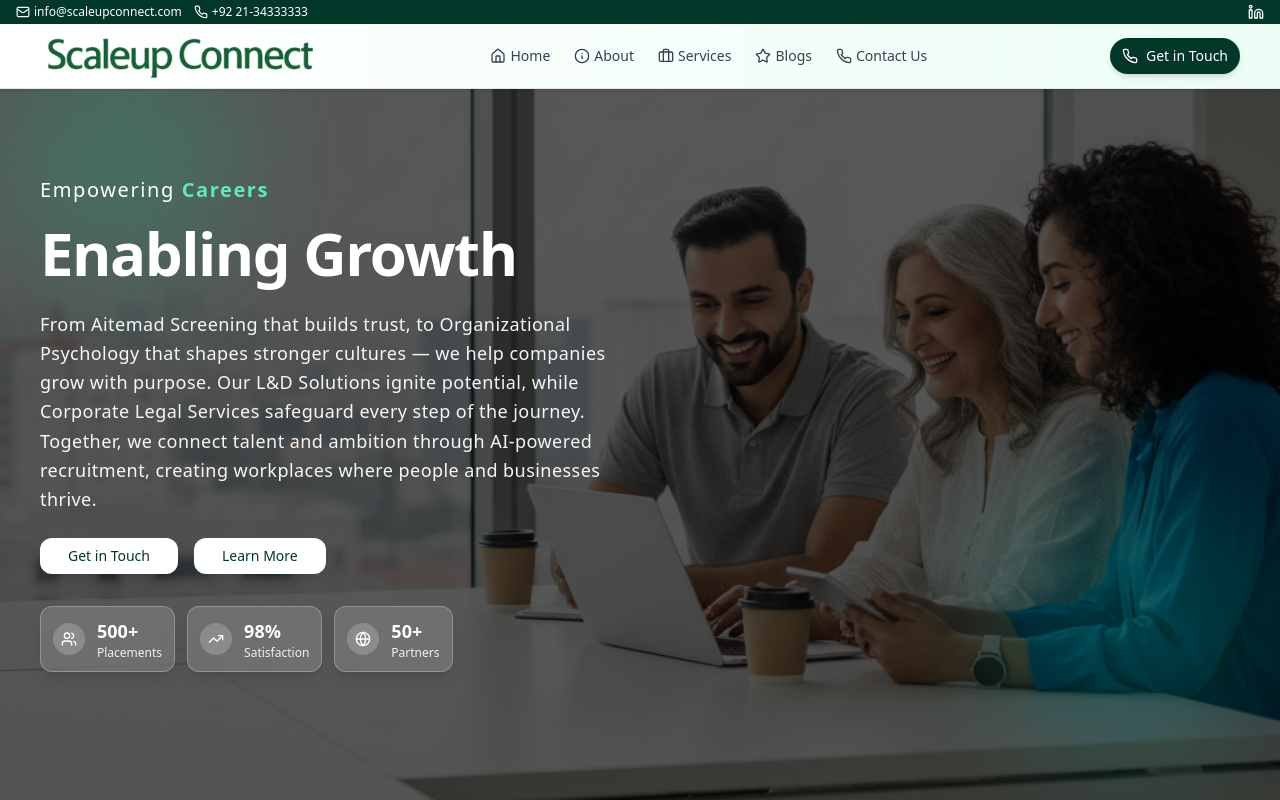
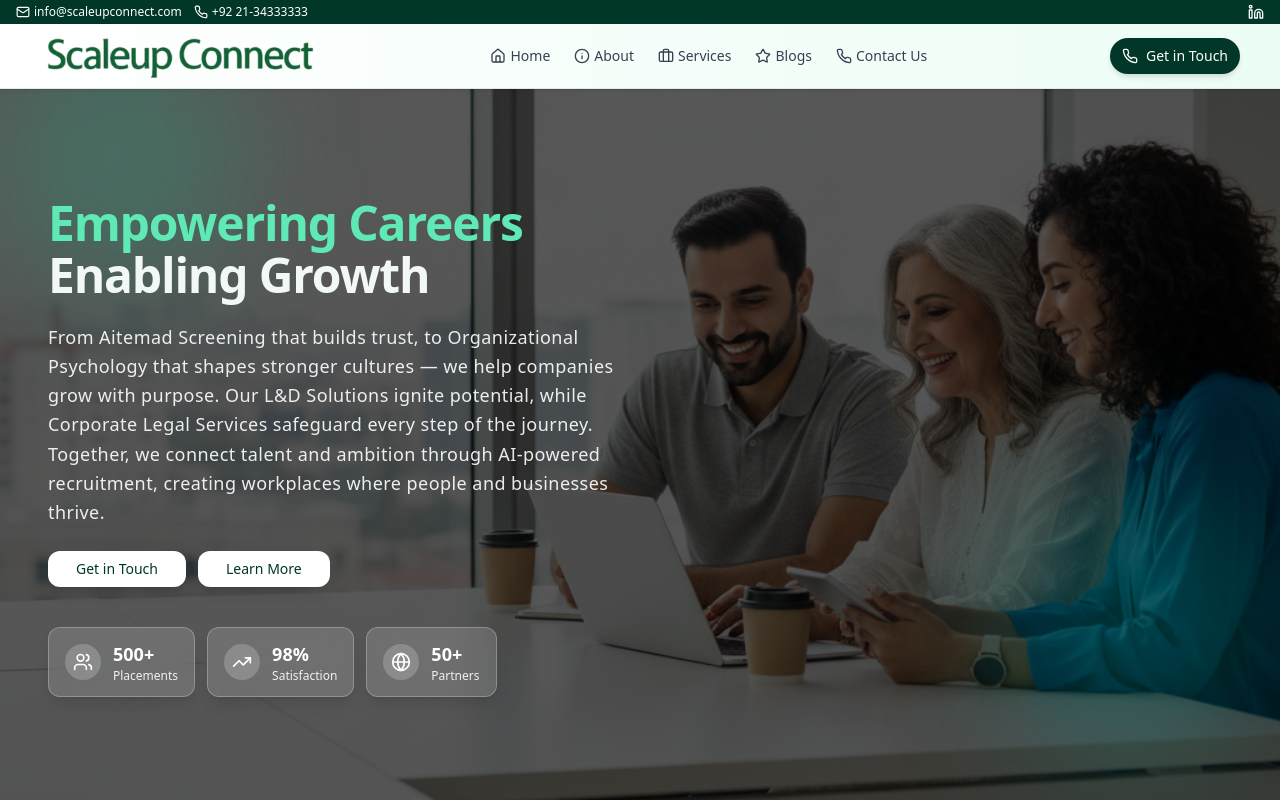
Before and after one commit to AizaNadeem012/Scaleup-connect, a Next.js app: page / in a window 1280 px wide. Shown: the top 800 px of the page. Built offline with nearby package versions, Linux system fonts and the light colour scheme.

Commit message:
Update hero-section.tsx

```diff
--- a/components/hero-section.tsx
+++ b/components/hero-section.tsx
@@ -1,7 +1,7 @@
 "use client";
 
 import { Button } from "@/components/ui/button";
-import { Users, Globe, TrendingUp, ShieldCheck } from "lucide-react";
+import { Users, Globe, TrendingUp } from "lucide-react";
 import Image from "next/image";
 import { motion } from "framer-motion";
 import CountUp from "react-countup";
@@ -17,9 +17,9 @@ export default function HeroSection() {
   return (
     <section
       id="home"
-      className="relative min-h-screen flex items-center overflow-hidden pt-12 sm:pt-16 md:pt-20 pb-6 sm:pb-8 md:pb-12 w-full"
+      className="relative min-h-screen flex items-center overflow-hidden pt-28 sm:pt-32 md:pt-36 pb-8 sm:pb-12 w-full"
     >
-      {/* Full Page Background Image with optimized loading */}
+      {/* Background Image */}
       <div className="absolute inset-0 -z-10">
         <Image
           src="/bg.png"
@@ -27,44 +27,41 @@ export default function HeroSection() {
           fill
           className="object-cover"
           priority
-          quality={75} // Reduced quality for faster loading
-          sizes="100vw" // Proper sizing for optimization
+          quality={75}
+          sizes="100vw"
         />
-        {/* Reduced Black Overlay for better balance */}
         <div className="absolute inset-0 bg-black/65"></div>
       </div>
 
-      {/* Simplified Decorative Background Elements */}
+      {/* Decorative Blurs */}
       <div className="absolute inset-0 -z-5">
-        <div className="absolute top-10 left-0 w-32 h-32 sm:w-40 sm:h-40 md:w-60 md:h-60 bg-emerald-400/20 rounded-full mix-blend-overlay blur-3xl"></div>
-        <div className="absolute bottom-10 right-0 w-40 h-40 sm:w-48 sm:h-48 md:w-72 md:h-72 bg-teal-400/20 rounded-full mix-blend-overlay blur-3xl"></div>
+        <div className="absolute top-10 left-0 w-60 h-60 bg-emerald-400/20 rounded-full mix-blend-overlay blur-3xl"></div>
+        <div className="absolute bottom-10 right-0 w-72 h-72 bg-teal-400/20 rounded-full mix-blend-overlay blur-3xl"></div>
       </div>
 
-      <div className="relative z-10 max-w-7xl mx-auto px-4 sm:px-6 lg:px-8 grid grid-cols-1 lg:grid-cols-2 gap-8 lg:gap-12 items-center">
-        {/* LEFT SIDE - Content aligned to left */}
-        <div className="text-center lg:text-left space-y-4 sm:space-y-5 md:space-y-6">
+      <div className="relative z-10 max-w-7xl mx-auto px-4 sm:px-6 lg:px-8 grid grid-cols-1 lg:grid-cols-2 gap-8 items-center">
+        {/* LEFT SIDE CONTENT */}
+        <div className="text-center lg:text-left space-y-6">
           <motion.div
             initial={{ y: 40, opacity: 0 }}
             animate={{ y: 0, opacity: 1 }}
             transition={{ duration: 0.7 }}
-            className="pt-2 md:pt-4 text-white leading-tight"
+            className="text-white leading-tight"
           >
-            <h2 className="block text-base sm:text-lg md:text-xl font-light tracking-[0.08em] mb-2">
-              Empowering{" "}
-              <span className="font-semibold tracking-[0.08em] text-emerald-300">
-                Careers
+            <h1 className="text-3xl sm:text-4xl md:text-5xl font-extrabold tracking-tight">
+              <span className="block text-emerald-300">Empowering Careers</span>
+              <span className="block text-[#F1F8F6] mt-1">
+                Enabling Growth
               </span>
-            </h2>
-            <h1 className="mt-2 block text-3xl sm:text-4xl md:text-5xl lg:text-6xl font-bold relative inline-block leading-[1.1] tracking-tight">
-              Enabling Growth
             </h1>
           </motion.div>
 
+          {/* Subtitle */}
           <motion.p
             initial={{ opacity: 0 }}
             animate={{ opacity: 1 }}
             transition={{ delay: 0.3, duration: 0.7 }}
-            className="text-xs sm:text-sm md:text-base lg:text-lg font-light text-white/95 max-w-xl mx-auto lg:mx-0 leading-relaxed tracking-wide"
+            className="text-sm sm:text-base md:text-lg font-light text-white/90 max-w-xl mx-auto lg:mx-0 leading-relaxed tracking-wide"
           >
             From Aitemad Screening that builds trust, to Organizational Psychology that shapes
             stronger cultures — we help companies grow with purpose. Our L&D Solutions ignite potential,
@@ -78,36 +75,36 @@ export default function HeroSection() {
             initial={{ opacity: 0, y: 30 }}
             animate={{ opacity: 1, y: 0 }}
             transition={{ delay: 0.5, duration: 0.7 }}
-            className="flex flex-col sm:flex-row gap-3 sm:gap-4 justify-center lg:justify-start"
+            className="flex flex-col sm:flex-row gap-3 justify-center lg:justify-start"
           >
             <Link href="/contact">
-              <Button className="bg-white text-[#003728] px-5 sm:px-6 md:px-7 py-2.5 text-sm font-medium rounded-xl hover:bg-emerald-50 transition-all duration-300 shadow-lg hover:shadow-xl transform hover:-translate-y-1 w-full sm:w-auto">
+              <Button className="bg-white text-[#003728] px-7 py-3 text-sm font-medium rounded-xl hover:bg-emerald-50 transition-all duration-300 shadow-lg hover:shadow-xl transform hover:-translate-y-1 w-full sm:w-auto">
                 Get in Touch
               </Button>
             </Link>
 
             <Link href="/contact">
-              <Button className="bg-white text-[#003728] px-5 sm:px-6 md:px-7 py-2.5 text-sm font-medium rounded-xl hover:bg-emerald-50 transition-all duration-300 shadow-lg hover:shadow-xl transform hover:-translate-y-1 w-full sm:w-auto">
+              <Button className="bg-white text-[#003728] px-7 py-3 text-sm font-medium rounded-xl hover:bg-emerald-50 transition-all duration-300 shadow-lg hover:shadow-xl transform hover:-translate-y-1 w-full sm:w-auto">
                 Learn More
               </Button>
             </Link>
           </motion.div>
 
-          {/* Stats - Enhanced Design */}
-          <div className="flex flex-col sm:flex-row justify-center lg:justify-start items-center gap-2 sm:gap-3 pt-2 flex-wrap">
+          {/* Stats */}
+          <div className="flex flex-col sm:flex-row justify-center lg:justify-start items-center gap-3 pt-4 flex-wrap">
             {stats.map((stat, idx) => (
               <motion.div
                 key={idx}
                 initial={{ opacity: 0, y: 20 }}
                 animate={{ opacity: 1, y: 0 }}
                 transition={{ delay: 0.6 + idx * 0.2, duration: 0.6 }}
-                className="flex items-center gap-3 bg-white/15 backdrop-blur-md rounded-xl px-3 py-2.5 shadow-lg hover:shadow-xl transition-all w-full sm:w-auto border border-white/25"
+                className="flex items-center gap-3 bg-white/15 backdrop-blur-md rounded-xl px-4 py-3 shadow-lg hover:shadow-xl transition-all border border-white/25"
               >
-                <div className="w-8 h-8 bg-white/20 rounded-full flex items-center justify-center">
-                  <stat.icon className="h-4 w-4 text-white" />
+                <div className="w-9 h-9 bg-white/20 rounded-full flex items-center justify-center">
+                  <stat.icon className="h-5 w-5 text-white" />
                 </div>
                 <div>
-                  <h3 className="text-base md:text-lg font-bold text-white">
+                  <h3 className="text-lg font-bold text-white">
                     <CountUp start={0} end={stat.value} duration={2.5} separator="," />
                     {stat.suffix}
                   </h3>
@@ -118,7 +115,7 @@ export default function HeroSection() {
           </div>
         </div>
 
-        {/* RIGHT SIDE - Empty space */}
+        {/* RIGHT SIDE EMPTY */}
         <div className="hidden lg:block"></div>
       </div>
     </section>
```
